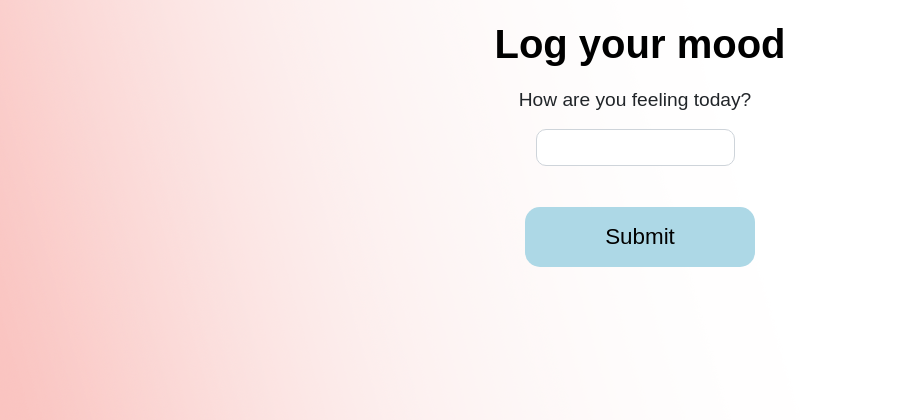
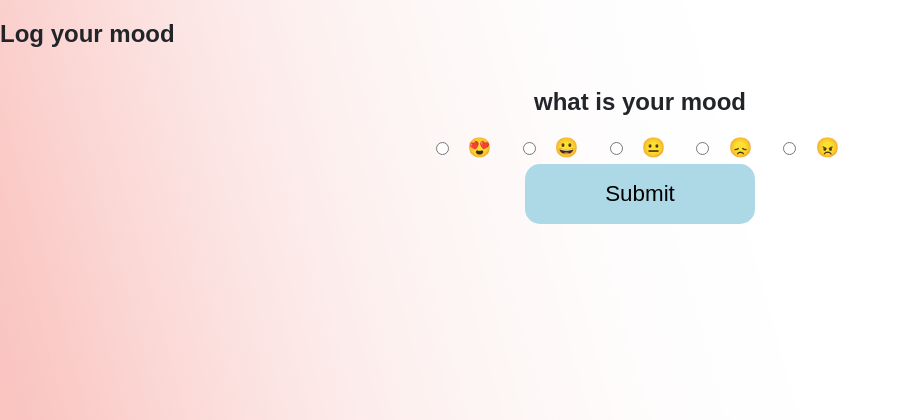
Before and after one commit to boyracer3598/203-assignment-2, a Flask app: page /mood in a window 1280 px wide. Shown: the top 420 px of the page, without its empty margins (0-900 px from the left). Run offline with Flask 3, Linux system fonts and the light colour scheme.

Commit message:
mood form
started to add detail to the form, so being able to give user option to rate/give there mood

```diff
--- a/prototype 1/main.py
+++ b/prototype 1/main.py
@@ -73,7 +73,8 @@ def ballon():
 @app.route('/mood', methods=['GET', 'POST'])
 def mood():
     if request.method == 'POST':
-        pass
+        mood = request.form['mood']
+        print(f"User's mood: {mood}")
     return render_template('mood.html')
 
 #run the application
--- a/prototype 1/templates/mood.html
+++ b/prototype 1/templates/mood.html
@@ -8,12 +8,26 @@
         <link rel="stylesheet" href="{{ url_for('static', filename='styles.css') }}">
     </head>
     <body>
-        <h1>Log your mood</h1>
+        <h2>Log your mood</h2>
 
 
         <form method="POST" id="mood-form">
-            <label for="mood">How are you feeling today?</label><br>
-            <input type="text" id="mood" name="mood" required><br><br>
+            <h2>what is your mood</h2>
+            <div style="display: flex; gap: 1rem; align-items: center;">
+                <input type="radio" id="excited" name="mood" value="excited">
+                <label for="excited">😍</label>
+                <input type="radio" id="happy" name="mood" value="happy">
+                <label for="happy">😀</label>
+                <input type="radio" id="neutral" name="mood" value="neutral">
+                <label for="neutral">😐</label>
+                <input type="radio" id="sad" name="mood" value="sad">
+                <label for="sad">😞</label>
+                <input type="radio" id="angry" name="mood" value="angry">
+                <label for="angry">😠</label>
+            </div>
+
+
+
             <button type="submit">Submit</button>
 
         </form>
```
